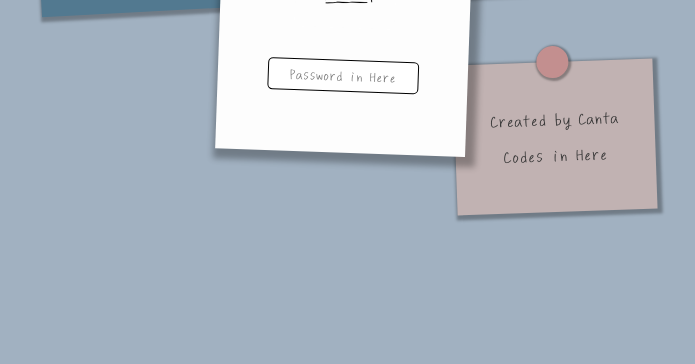
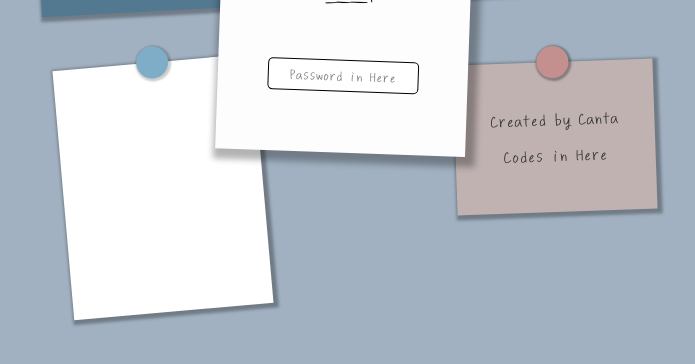
Before and after one commit to k4nkan/sun_a_nagoya_memories, a plain HTML site: page public/index.html in a window 1280 px wide. Shown: the part 418-782 px from the top of the page, without its empty margins (300-995 px from the left). Drawn offline with Linux system fonts and the light colour scheme.

Commit message:
#37 音楽ファイルと背景の追加

```diff
--- a/public/index.html
+++ b/public/index.html
@@ -44,5 +44,8 @@
       <div class="sample-img"></div>
       <p>from 20.4.2025</p>
     </section>
+
+    <section class="music">
+    </section>
   </body>
 </html>
--- a/public/styles/auth.css
+++ b/public/styles/auth.css
@@ -208,6 +208,39 @@ body {
   }
 }
 
+.music {
+  position: absolute;
+  top: 60%;
+  right: 56%;
+  transform: rotate(-5deg);
+  z-index: 5;
+  display: flex;
+  flex-direction: column;
+  align-items: center;
+
+  width: 200px;
+  height: 250px;
+
+  background: white;
+  box-shadow: 2px 2px 3px 3px rgba(0, 0, 0, 0.3);
+
+  &::before {
+    position: absolute;
+    top: 0;
+    left: 50%;
+    transform: translate(-50%, -50%);
+    z-index: 30;
+
+    width: 32px;
+    height: 32px;
+
+    background: #7facc6;
+    content: "";
+    border-radius: 100%;
+    box-shadow: 1px 1px 2px 2px rgba(0, 0, 0, 0.2);
+  }
+}
+
 @keyframes shake {
   0% {
     transform: translateX(0);
```
Also changed, not shown: 1 other file.
